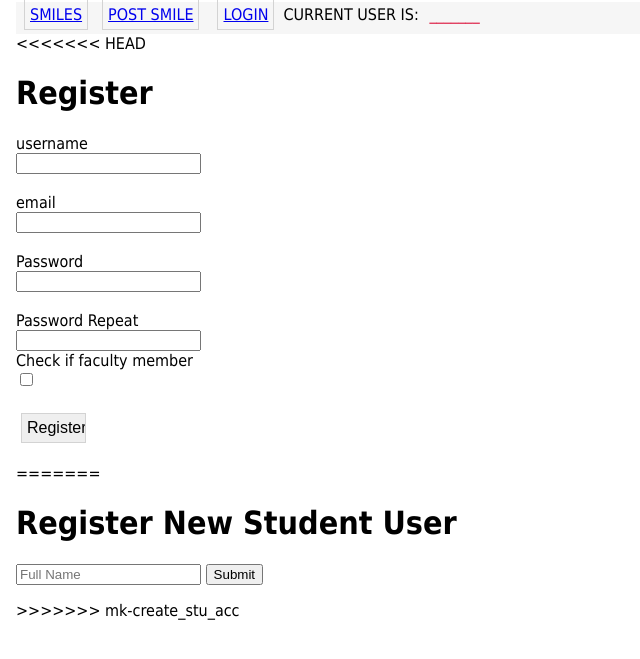
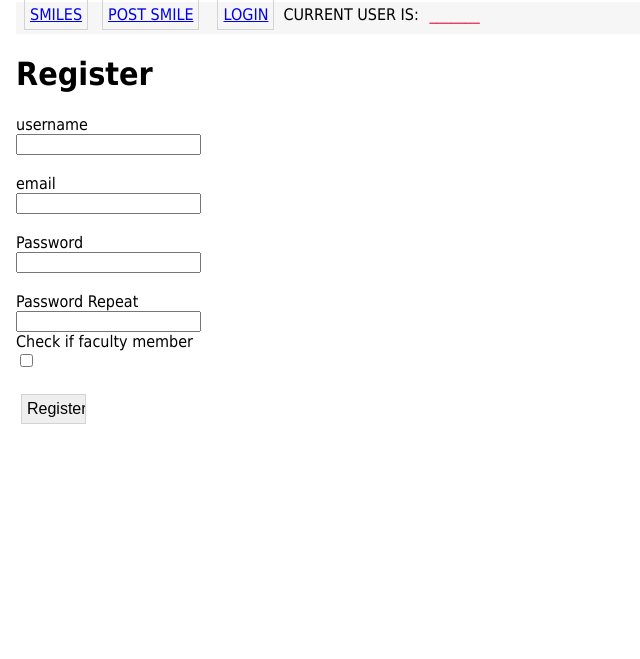
Before and after one commit to Louis-Kha/WSU-CptS322-TermProject-TeamLAMA, a Flask app: template app/View/templates/register.html in a window 1280 px wide. Shown: the top 659 px of the page, without its empty margins (0-640 px from the left). Run offline with Flask 2, Linux system fonts and the light colour scheme; the template is opened without the code that fills it: values that come from a table or form of the project are taken from there, others are empty; data comes from the database, SQL or seed files in the repository; parts of the project's set-up code (start-up, migrations or seed data) failed here and were passed over; some libraries are stand-ins or nearby versions.

Commit message:
Working version of register

```diff
--- a/app/View/templates/register.html
+++ b/app/View/templates/register.html
@@ -1,7 +1,6 @@
 {% extends "base.html" %}
 
 {% block content %}
-<<<<<<< HEAD
     <h1>Register</h1>
     <!-- TODO: (milestone 3) Include the template for "user registration" form here..  -->
     {% if form %}
@@ -41,39 +40,4 @@
         {{form.submit(class="button") }}
         </form>
         {% endif %}
-=======
-    <h1> Register New Student User</h1>
-    {% if form %}
-        <div class="row">
-            <div class="col-md-4">
-                {{ wtf.quick_form(form, action = url_for('auth.register')) }}
-
-            </div>
-        </div>
-
-
-    {% endif %}
-
-    <!-- Student profile includes: Username(has to be WSU email), Password, Fname, Lname, WSU ID, email, phone#, Major, Cumulative GPA, Grad Date, Technical Elective Courses Completed, Interested Research topics, Programming Langauges learned, prior experience if any -->
-    <!--
-        @auth_blueprint.route('/register', methods=['GET', 'POST'])
-        def register():
-            rform = RegistrationForm()
-            if rform.validate_on_submit():
-                studentVariable = StudentContainer(username=rform.username.data, email=rform.email.data, firstname=rform.firstname.data, lastname=rform.lastname.data, wsuID=rform.wsuID.data, phonenumber=rform.phonenumber.data, major=rform.major.data, cumulativegpa=rform.cumulativegpa.data, graddate=rform.graddate.data, techelective=rform.techelective.data, researchtopics=rform.researchtopics.data, programlang=rform.programlang.data, priorexperience=rform.priorexperience.data
-                studentVariable.set_password(rform.password.data)
-                db.session.add(studentVariable)
-                db.session.commit()
-                flash('Congratulations, you are now a user in this group, you can begin applying to research postings :)')
-                return redirect(url_for('routes.index'))
-            return render_template('register.html', form = rform)
-    -->
-
-    <form>
-        <input type="text" placeholder="Full Name" name="full_name">
-        <input type="Submit" name="How_to_submit">
-    </form>
-    <!-- TODO: attach this to the auth_routes.py file-->
-
->>>>>>> mk-create_stu_acc
 {% endblock %}
```
